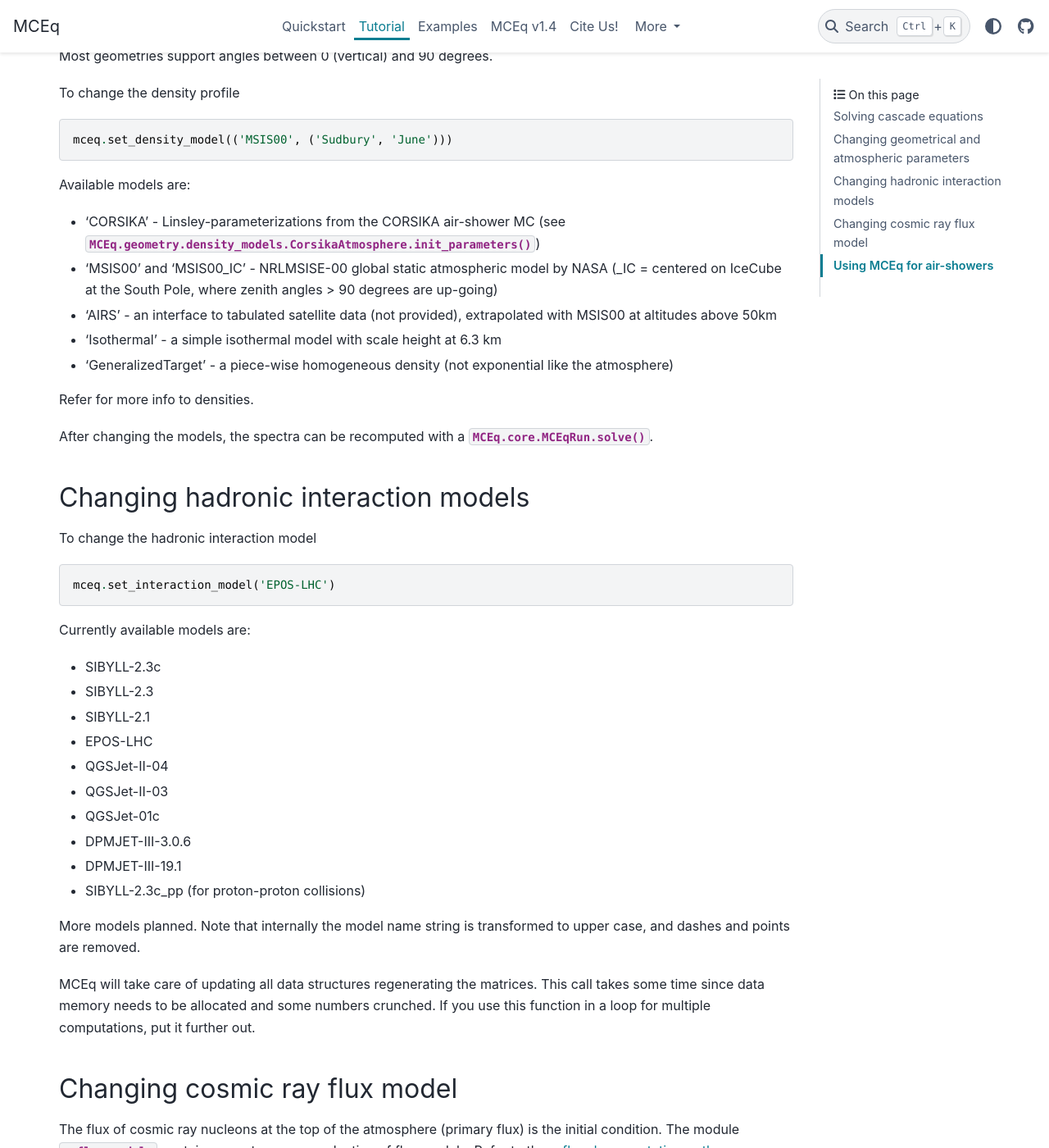
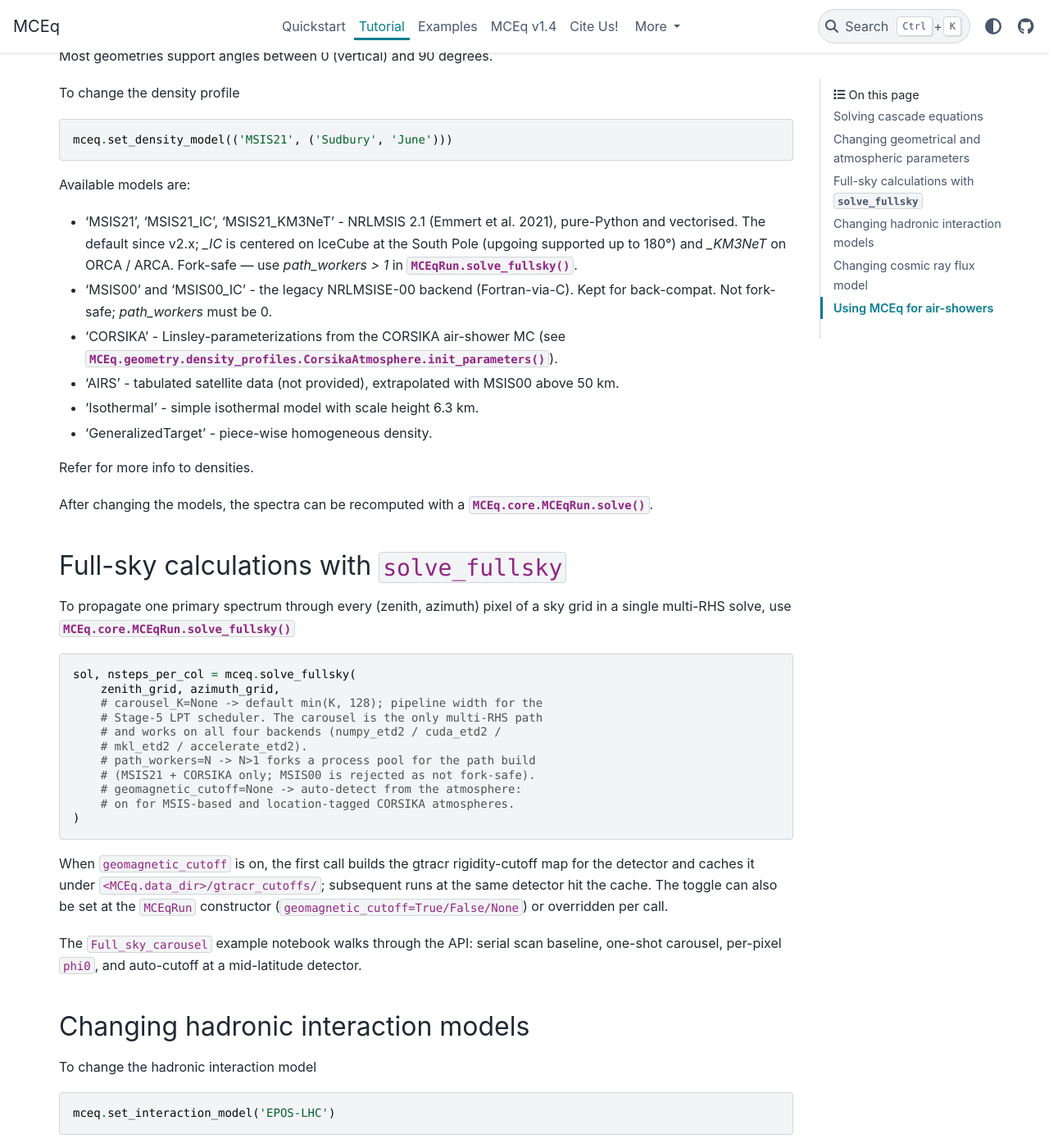
Before and after one commit to mceq-project/MCEq, a Sphinx documentation site: the page built from docs/tutorial.rst, in a window 1280 px wide and 1400 px high, scrolled down 2501 px. Shown: the whole window at 82% size. Built offline with Sphinx 7.4.7 and the PyData theme 0.15.4, drawn with Linux system fonts in a browser that asks for light colours.

Commit message:
docs: refresh tutorial + Full_sky_carousel notebook for the carousel-only API
tutorial.rst:
  - List MSIS21 (and MSIS21_IC / MSIS21_KM3NeT) as the new default
    atmosphere; keep MSIS00 noted for back-compat with the
    fork-unsafe caveat.
  - New section "Full-sky calculations with solve_fullsky" documenting
    the carousel-only multi-RHS path, path_workers fork pool, and the
    geomagnetic_cutoff toggle.

docs/examples/Full_sky_carousel.ipynb (full rewrite):
  - Drop the bucket_count comparison (the API no longer exists). The
    Stage-5 LPT carousel is the only multi-RHS path.
  - Use the new MSIS21_IC and MSIS21_KM3NeT short-keys.
  - Demonstrate auto-cutoff: first call builds + caches the gtracr
    R_c map under <MCEq.data_dir>/gtracr_cutoffs/, subsequent calls
    hit the cache. Per-call geomagnetic_cutoff=False/True override.
  - Replace the per-pixel np.interp K-loop with the vectorised
    log-log lerp (matches the new implementation in
    extract_nu_flux_at_E).
  - Bump the interaction model to SIBYLL23D (SIBYLL2.3c isn't in the
    current MCEq HDF5 DB shipped with v2).

Notebook executes end-to-end on numpy_etd2 (verified locally).

```diff
--- a/docs/tutorial.rst
+++ b/docs/tutorial.rst
@@ -108,19 +108,55 @@ Most geometries support angles between 0 (vertical) and 90 degrees.
 
 To change the density profile ::
 
-    mceq.set_density_model(('MSIS00', ('Sudbury', 'June')))
+    mceq.set_density_model(('MSIS21', ('Sudbury', 'June')))
 
 Available models are:
 
-- 'CORSIKA' - Linsley-parameterizations from the CORSIKA air-shower MC (see :func:`MCEq.geometry.density_models.CorsikaAtmosphere.init_parameters`)
-- 'MSIS00' and 'MSIS00_IC' - NRLMSISE-00 global static atmospheric model by NASA (_IC = centered on IceCube at the South Pole, where zenith angles > 90 degrees are up-going)
-- 'AIRS' - an interface to tabulated satellite data (not provided), extrapolated with MSIS00 at altitudes above 50km
-- 'Isothermal' - a simple isothermal model with scale height at 6.3 km
-- 'GeneralizedTarget' - a piece-wise homogeneous density (not exponential like the atmosphere)
+- 'MSIS21', 'MSIS21_IC', 'MSIS21_KM3NeT' - NRLMSIS 2.1 (Emmert et al. 2021),
+  pure-Python and vectorised. The default since v2.x; `_IC` is centered on
+  IceCube at the South Pole (upgoing supported up to 180°) and `_KM3NeT`
+  on ORCA / ARCA. Fork-safe — use `path_workers > 1` in :func:`MCEqRun.solve_fullsky`.
+- 'MSIS00' and 'MSIS00_IC' - the legacy NRLMSISE-00 backend (Fortran-via-C).
+  Kept for back-compat. Not fork-safe; `path_workers` must be 0.
+- 'CORSIKA' - Linsley-parameterizations from the CORSIKA air-shower MC
+  (see :func:`MCEq.geometry.density_profiles.CorsikaAtmosphere.init_parameters`).
+- 'AIRS' - tabulated satellite data (not provided), extrapolated with MSIS00 above 50 km.
+- 'Isothermal' - simple isothermal model with scale height 6.3 km.
+- 'GeneralizedTarget' - piece-wise homogeneous density.
 
 Refer for more info to :ref:`densities`.
 
 After changing the models, the spectra can be recomputed with a :func:`MCEq.core.MCEqRun.solve()`.
+
+Full-sky calculations with ``solve_fullsky``
+............................................
+
+To propagate one primary spectrum through every (zenith, azimuth) pixel
+of a sky grid in a single multi-RHS solve, use
+:func:`MCEq.core.MCEqRun.solve_fullsky` ::
+
+    sol, nsteps_per_col = mceq.solve_fullsky(
+        zenith_grid, azimuth_grid,
+        # carousel_K=None -> default min(K, 128); pipeline width for the
+        # Stage-5 LPT scheduler. The carousel is the only multi-RHS path
+        # and works on all four backends (numpy_etd2 / cuda_etd2 /
+        # mkl_etd2 / accelerate_etd2).
+        # path_workers=N -> N>1 forks a process pool for the path build
+        # (MSIS21 + CORSIKA only; MSIS00 is rejected as not fork-safe).
+        # geomagnetic_cutoff=None -> auto-detect from the atmosphere:
+        # on for MSIS-based and location-tagged CORSIKA atmospheres.
+    )
+
+When ``geomagnetic_cutoff`` is on, the first call builds the gtracr
+rigidity-cutoff map for the detector and caches it under
+``<MCEq.data_dir>/gtracr_cutoffs/``; subsequent runs at the same
+detector hit the cache. The toggle can also be set at the
+``MCEqRun`` constructor (``geomagnetic_cutoff=True/False/None``) or
+overridden per call.
+
+The ``Full_sky_carousel`` example notebook walks through the API:
+serial scan baseline, one-shot carousel, per-pixel ``phi0``, and
+auto-cutoff at a mid-latitude detector.
 
 Changing hadronic interaction models
 ....................................
```
Also changed, not shown: docs/examples/Full_sky_carousel.ipynb (added).
